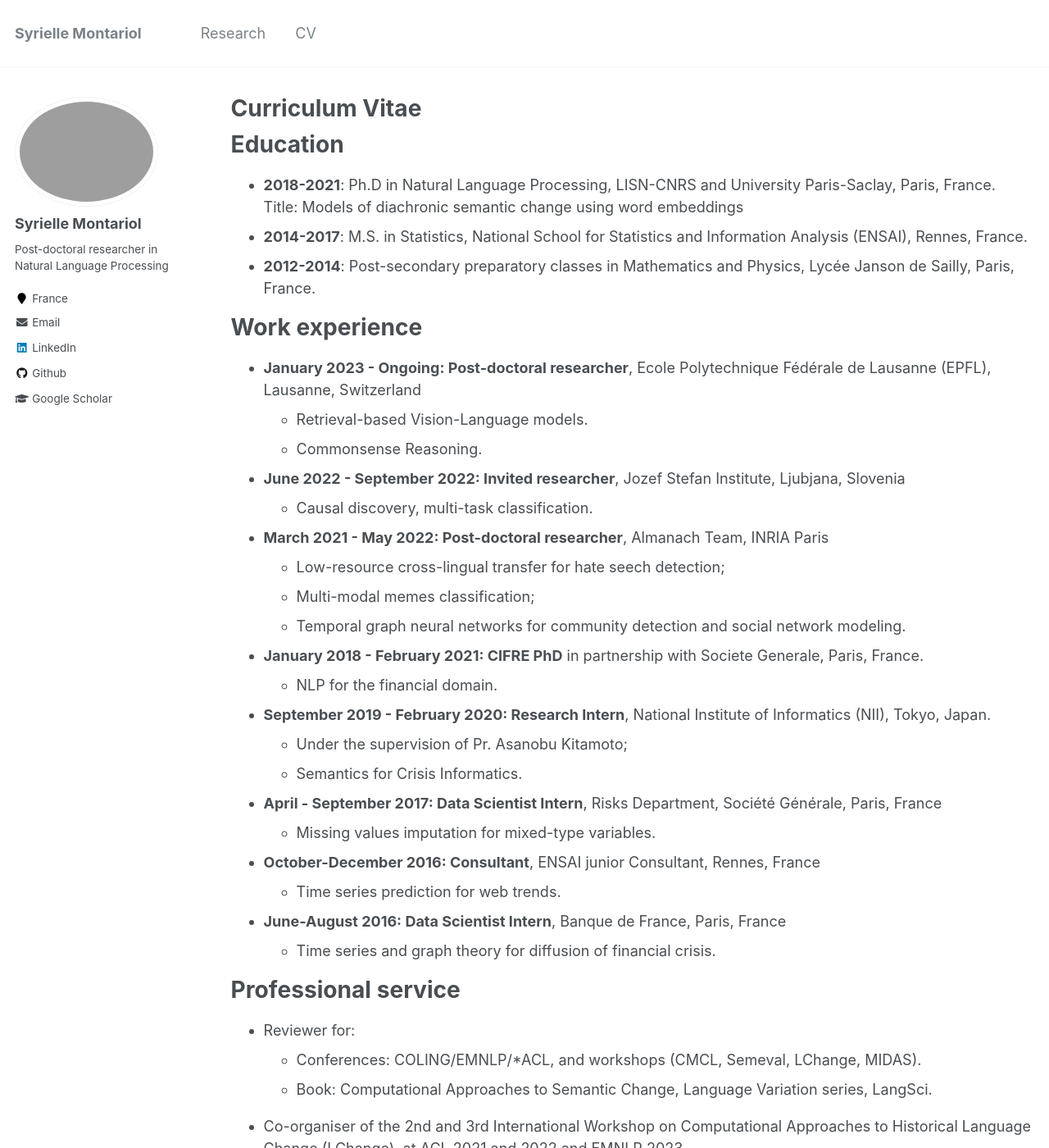
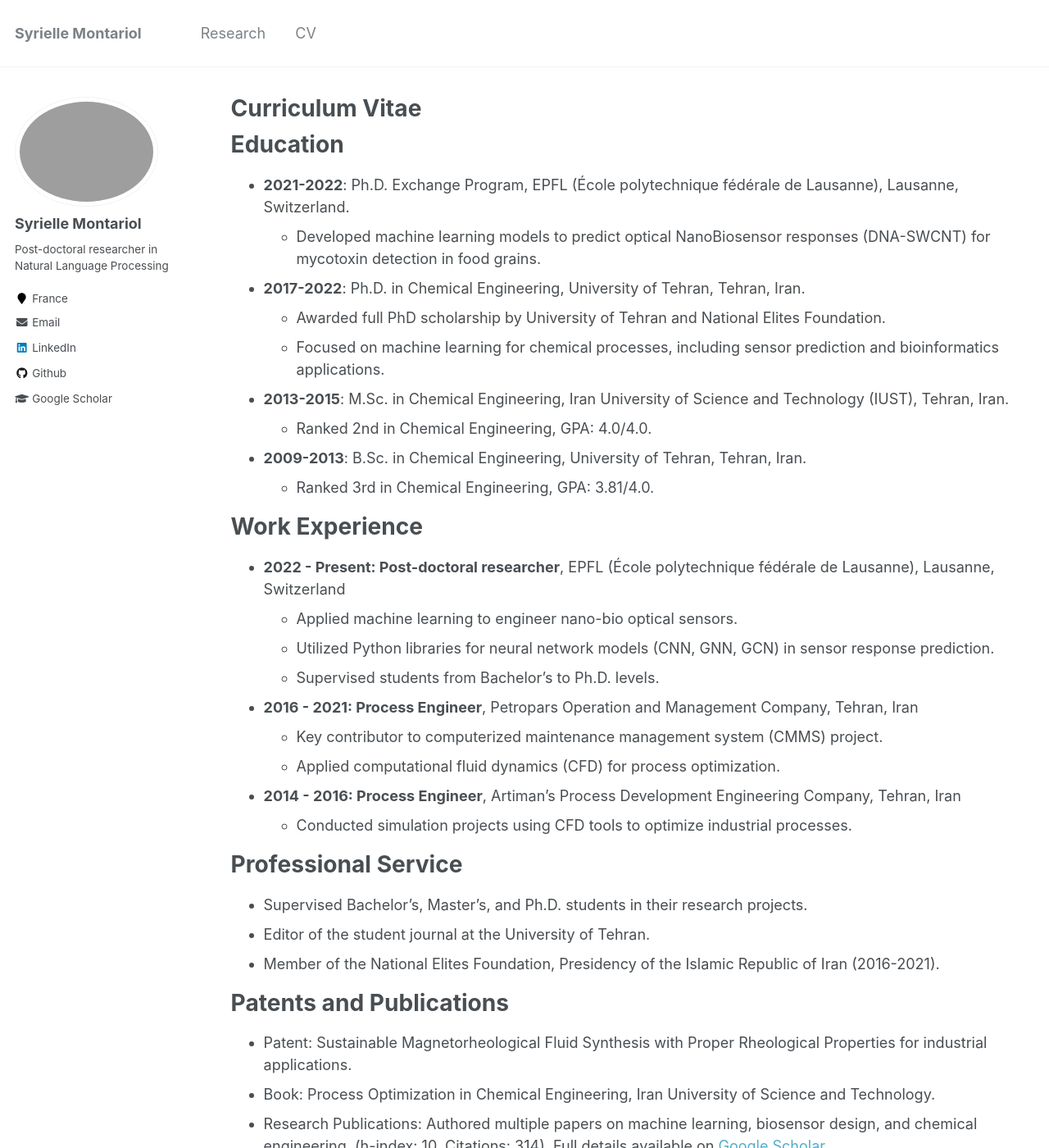
Before and after one commit to YahyaRabbani20/YahyaRabbani20, a Jekyll site: the page built from _pages/cv.md, in a window 1280 px wide and 1400 px high. Shown: the whole window at 82% size. Built offline with Jekyll 4.4.1, drawn with Linux system fonts in a browser that asks for light colours; some web fonts are replaced; some of the changed text lies outside the part shown.

Commit message:
Update cv.md

```diff
--- a/_pages/cv.md
+++ b/_pages/cv.md
@@ -11,75 +11,60 @@ redirect_from:
 
 Education
 ======
-* **2018-2021**: Ph.D in Natural Language Processing, LISN-CNRS and University Paris-Saclay, Paris, France.
-<br> Title:  Models of diachronic semantic change using word embeddings
-* **2014-2017**: M.S. in Statistics, National School for Statistics and Information Analysis (ENSAI), Rennes, France.
-* **2012-2014**: Post-secondary preparatory classes in Mathematics and Physics, Lycée Janson de Sailly, Paris, France.
+* **2021-2022**: Ph.D. Exchange Program, EPFL (École polytechnique fédérale de Lausanne), Lausanne, Switzerland.
+  * Developed machine learning models to predict optical NanoBiosensor responses (DNA-SWCNT) for mycotoxin detection in food grains.
+* **2017-2022**: Ph.D. in Chemical Engineering, University of Tehran, Tehran, Iran.
+  * Awarded full PhD scholarship by University of Tehran and National Elites Foundation.
+  * Focused on machine learning for chemical processes, including sensor prediction and bioinformatics applications.
+* **2013-2015**: M.Sc. in Chemical Engineering, Iran University of Science and Technology (IUST), Tehran, Iran.
+  * Ranked 2nd in Chemical Engineering, GPA: 4.0/4.0.
+* **2009-2013**: B.Sc. in Chemical Engineering, University of Tehran, Tehran, Iran.
+  * Ranked 3rd in Chemical Engineering, GPA: 3.81/4.0.
 
-
-Work experience
+Work Experience
 ======
 
-* **January 2023 - Ongoing: Post-doctoral researcher**, Ecole Polytechnique Fédérale de Lausanne (EPFL), Lausanne, Switzerland
-  * Retrieval-based Vision-Language models.
-  * Commonsense Reasoning.
+* **2022 - Present: Post-doctoral researcher**, EPFL (École polytechnique fédérale de Lausanne), Lausanne, Switzerland
+  * Applied machine learning to engineer nano-bio optical sensors.
+  * Utilized Python libraries for neural network models (CNN, GNN, GCN) in sensor response prediction.
+  * Supervised students from Bachelor's to Ph.D. levels.
 
-* **June 2022 - September 2022: Invited researcher**, Jozef Stefan Institute, Ljubjana, Slovenia
-  * Causal discovery, multi-task classification.
+* **2016 - 2021: Process Engineer**, Petropars Operation and Management Company, Tehran, Iran
+  * Key contributor to computerized maintenance management system (CMMS) project.
+  * Applied computational fluid dynamics (CFD) for process optimization.
 
-* **March 2021 - May 2022: Post-doctoral researcher**, Almanach Team, INRIA Paris
-  * Low-resource cross-lingual transfer for hate seech detection;
-  * Multi-modal memes classification;
-  * Temporal graph neural networks for community detection and social network modeling.
+* **2014 - 2016: Process Engineer**, Artiman’s Process Development Engineering Company, Tehran, Iran
+  * Conducted simulation projects using CFD tools to optimize industrial processes.
 
-* **January 2018 - February 2021: CIFRE PhD** in partnership with Societe Generale, Paris, France.
-  * NLP for the financial domain.
+Professional Service
+======
+* Supervised Bachelor's, Master's, and Ph.D. students in their research projects.
+* Editor of the student journal at the University of Tehran.
+* Member of the National Elites Foundation, Presidency of the Islamic Republic of Iran (2016-2021).
 
-* **September 2019 - February 2020: Research Intern**, National Institute of Informatics (NII), Tokyo, Japan.
-  * Under the supervision of Pr. Asanobu Kitamoto;
-  * Semantics for Crisis Informatics.
-
-* **April - September 2017: Data Scientist Intern**, Risks Department, Société Générale, Paris, France
-  * Missing values imputation for mixed-type variables.
-
-* **October-December 2016: Consultant**, ENSAI junior Consultant, Rennes, France
-  * Time series prediction for web trends.
-
-* **June-August 2016: Data Scientist Intern**, Banque de France, Paris, France
-  * Time series and graph theory for diffusion of financial crisis.
-
-Professional service
+Patents and Publications
 ======
-* Reviewer for:
-  * Conferences: COLING/EMNLP/*ACL, and workshops (CMCL, Semeval, LChange, MIDAS).
-  * Book: Computational Approaches to Semantic Change, Language Variation series, LangSci.
-
-* Co-organiser of the 2nd and 3rd International Workshop on Computational Approaches to Historical Language Change (LChange), at ACL 2021 and 2022 and EMNLP 2023.
-
-* Member of the Professional Conduct Committee of the Association for Computational Linguistics since 04/2021.
+* Patent: Sustainable Magnetorheological Fluid Synthesis with Proper Rheological Properties for industrial applications.
+* Book: Process Optimization in Chemical Engineering, Iran University of Science and Technology.
+* Research Publications: Authored multiple papers on machine learning, biosensor design, and chemical engineering. (h-index: 10, Citations: 314). Full details available on [Google Scholar](https://scholar.google.co.in/citations?user=gk2vj4YAAAAJ&hl=en).
 
 Teaching
 ======
-* 2023:
-  * École Polytechnique Fédérale de Lausanne (EPFL), Level: M2, 2-hours lecture on Vision-Language models.
+* **2023**:
+  * EPFL: Supervised students in machine learning projects, including lectures on bioinformatics and sensor response models.
 
-* 2021 - 2022:
-  * National School for Statistics and Information Analysis, Level: M2, 24 hours of lab sessions for the Text Mining and web scrapping class.
-  * Dauphine-PSL University and École Polytechnique: Organisation of the Data science challenge on stock price prediction using textual data, Level: M2. 24h of lectures + lab sessions.
+* **2017 - 2022**:
+  * Supervised students in computational fluid dynamics, process optimization, and machine learning applications in chemical engineering.
 
-* 2020 - 2021:
-  * Machine Learning and AI for Economics and Finance Summer school, Université Paris Dauphine. Level: M2 & PhD, course: Advanced NLP for Finance. 3 hours of lecture.
-
-
-Software skills
+Software Skills
 ======
-* **Data analysis**: R, Matlab, SAS, SPAD, PowerBI
-* **Programming**: Python, Java, C++, SQL, VBA, UML
+* **Data Analysis**: Python (TensorFlow, Scikit-learn, Numpy, Pandas, Matplotlib), MATLAB
+* **Engineering Software**: Aspen HYSYS, ANSYS Fluent, Gambit, LIGGGHTS, OpenFOAM, CFDEM
+* **Programming**: Python, MATLAB
 
 Languages
 ======
-* French: Native
+* Persian: Native
 * English: Fluent
-* German:  Level B1, CEFR
-* Chinese: Intermediate oral
-* Japanese: Basic knowledge
+* French: Intermediate (A2/B1)
+* Kurmanji: Native
```
